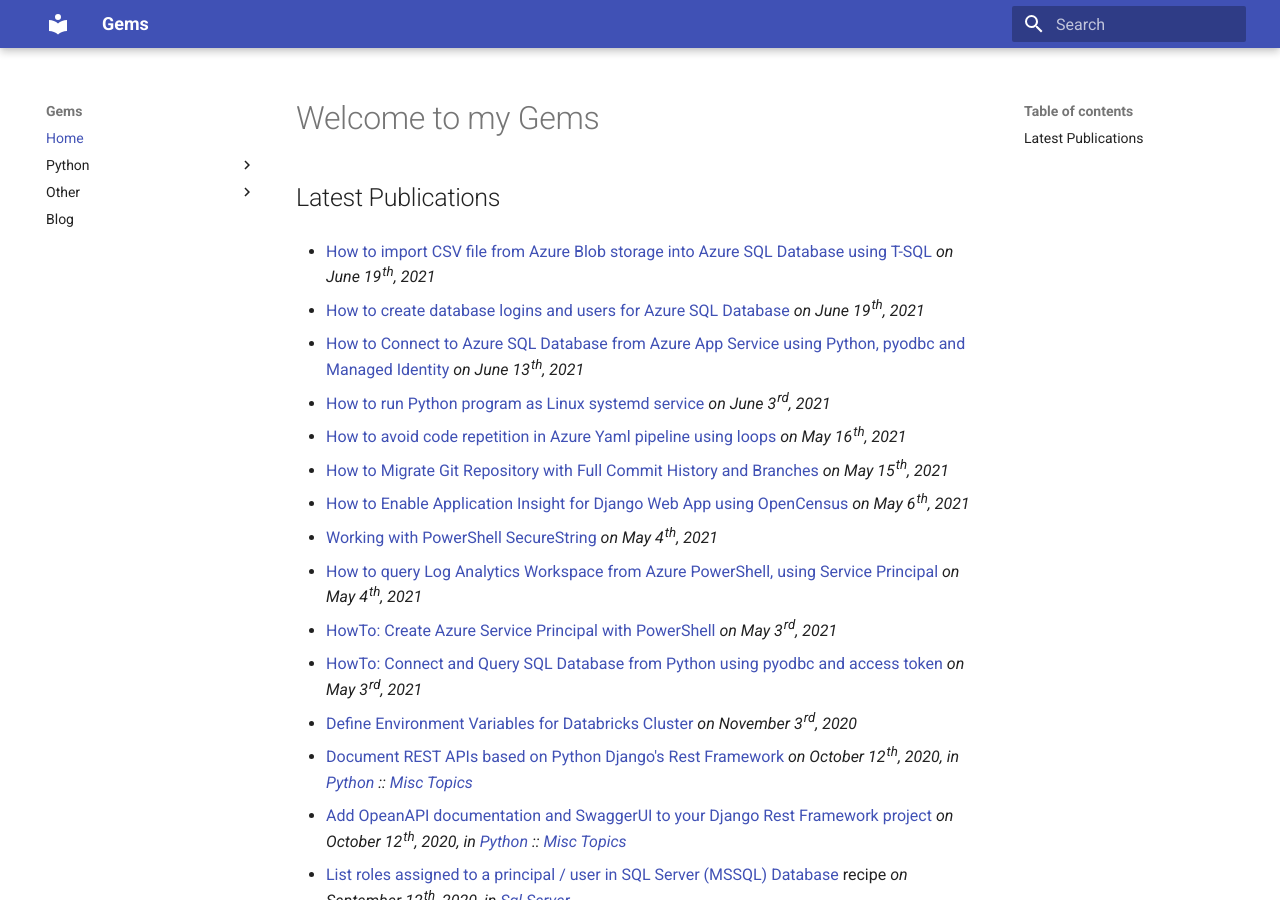
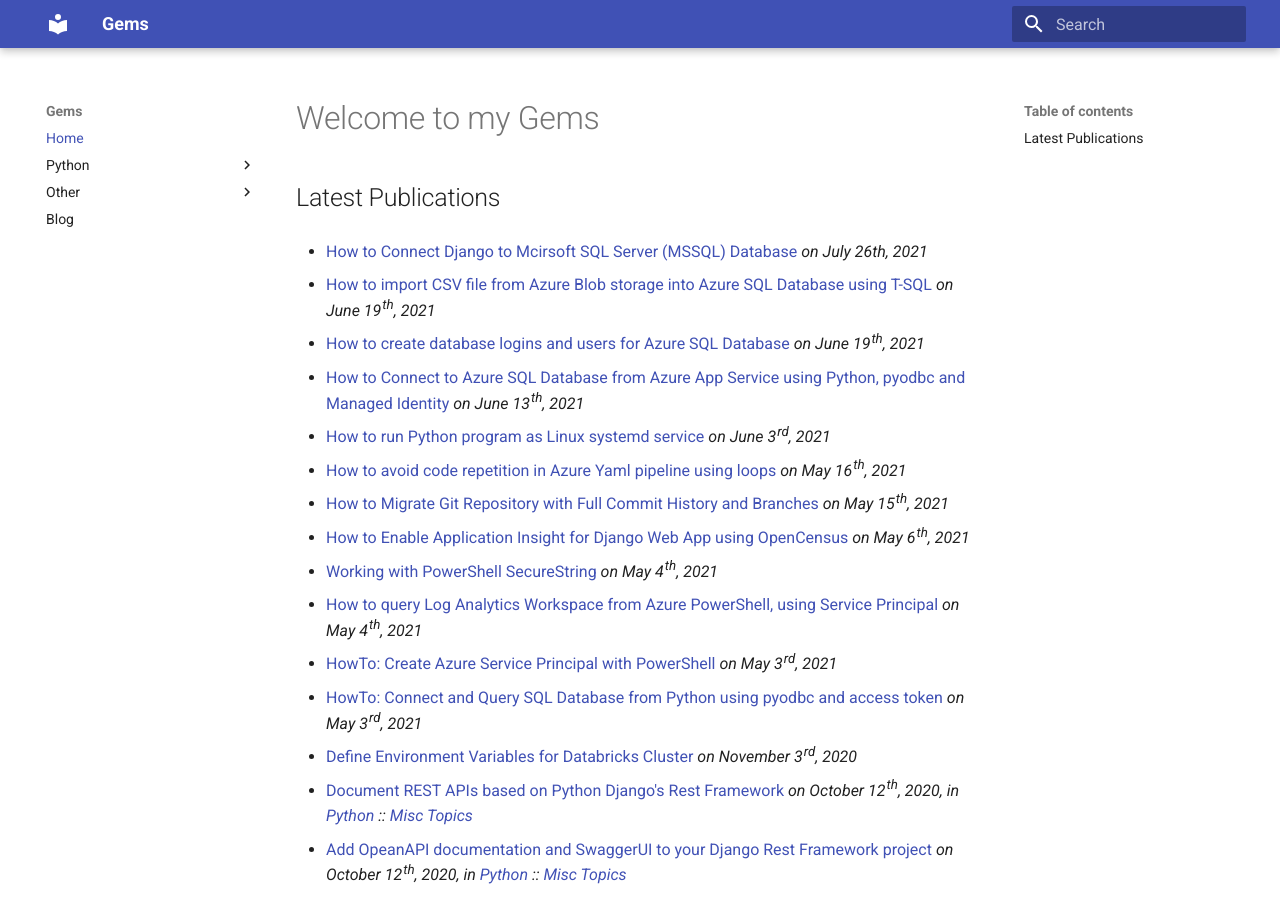
Before and after one commit to ivangeorgiev/gems, an MkDocs documentation site: the page built from docs/index.md, in a window 1280 px wide and 900 px high. Built offline with MkDocs 1.6.1 and Material for MkDocs 9.7.7, drawn with Linux system fonts in a browser that asks for light colours.

Commit message:
missed commit

```diff
--- a/docs/index.md
+++ b/docs/index.md
@@ -1,6 +1,9 @@
 # Welcome to my Gems
 
 ## Latest Publications
+
+* [How to Connect Django to Mcirsoft SQL Server (MSSQL) Database](python/django/python-django-connect-sql-server-mssql-database.md)
+  *on July 26th, 2021*
 
 * [How to import CSV file from Azure Blob storage into Azure SQL Database using T-SQL](azure/howto-import-csv-file-into-azure-sql-database-from-azure-blob-storage.md)
   *on June 19<sup>th</sup>, 2021*
```
